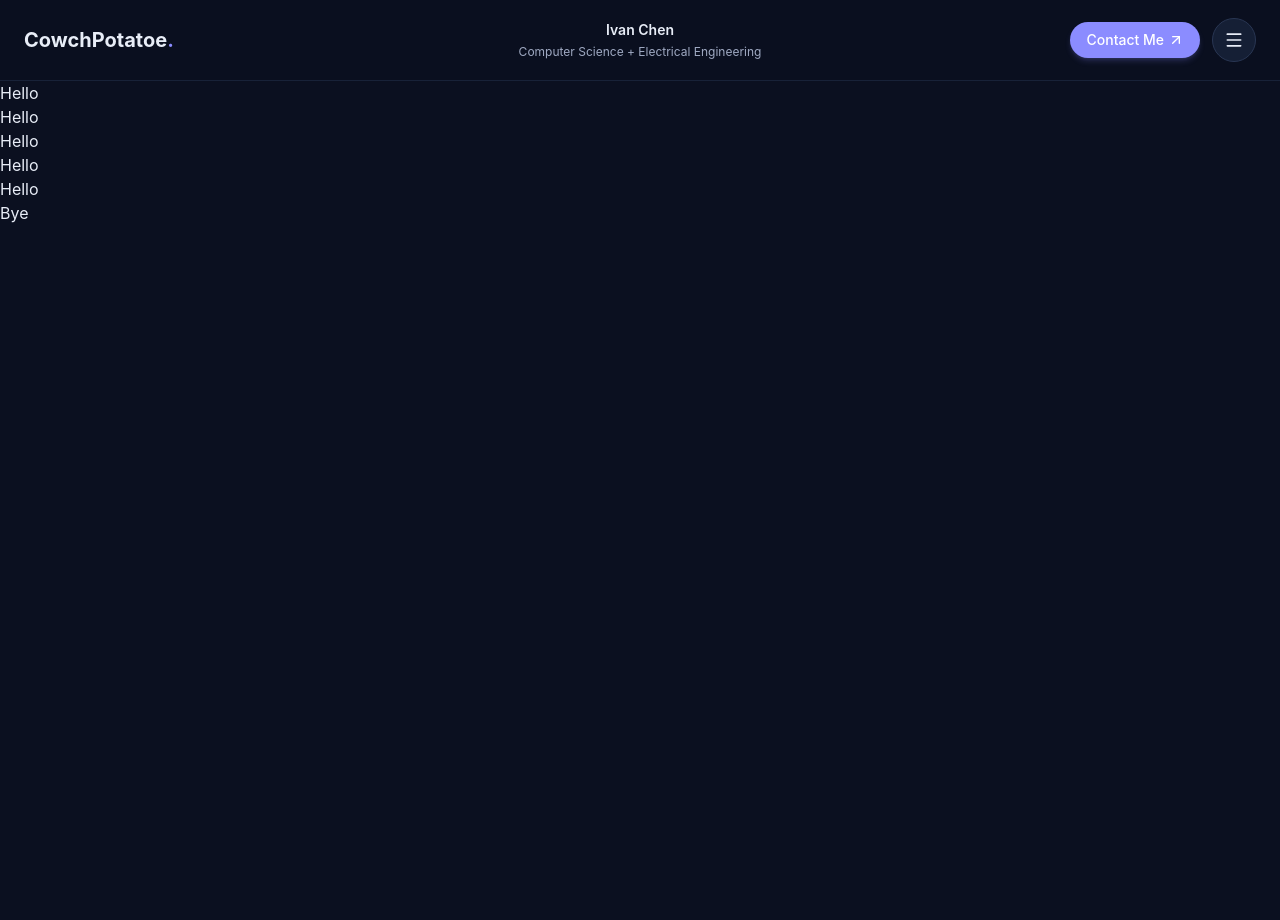
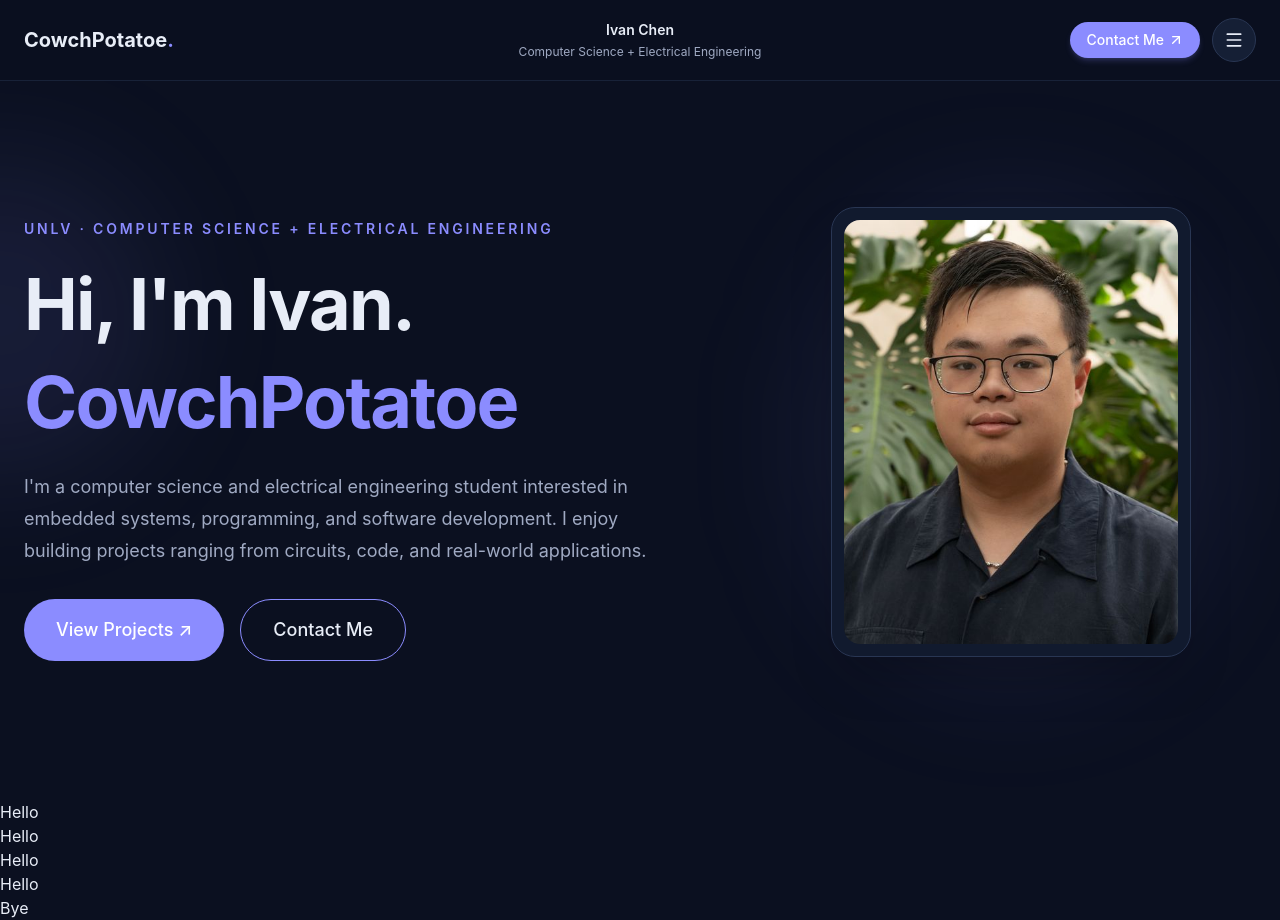
Before and after one commit to CowchPotatoe/Portfolio, a React (Vite) app: page / in a window 1280 px wide. Before the commit the page ends 800 px from the top, so only its background shows below. Built offline with nearby package versions, Linux system fonts and the light colour scheme.

Commit message:
Updated Hero section

```diff
--- a/src/App.jsx
+++ b/src/App.jsx
@@ -10,7 +10,7 @@ function App() {
   return (
     <div className="min-h-screen overflow-x-hidden">
       <Navbar />
-      <main>
+      <main className="pt-16 sm:pt-20">
         <Hero />
         <About />
         <Projects />
--- a/src/components/layout/Navbar.jsx
+++ b/src/components/layout/Navbar.jsx
@@ -13,8 +13,8 @@ export const Navbar = () => {
 
   return (
     <header
-      id="top"
-      className="sticky top-0 z-50 border-b border-border/50 bg-background/90 backdrop-blur"
+    id="top"
+    className="fixed left-0 right-0 top-0 z-50 border-b border-border/50 bg-background/90 backdrop-blur"
     >
       <nav className="relative container mx-auto flex h-16 items-center justify-between px-4 sm:h-20 sm:px-6">
 
--- a/src/sections/Hero.jsx
+++ b/src/sections/Hero.jsx
@@ -1,5 +1,75 @@
+import { Button } from "@/components/Button";
+
 export const Hero = () => {
-    return (
-        <section>Hello</section>
-    );
-}
+  // Scroll to the section selected by each button
+  const scrollToSection = (sectionId) => {
+    document.getElementById(sectionId)?.scrollIntoView({
+      behavior: "smooth",
+    });
+  };
+
+  return (
+    <section id="hero" className="relative overflow-hidden">
+      {/* Subtle purple glow in the background */}
+      <div className="pointer-events-none absolute -left-40 top-20 h-80 w-80 rounded-full bg-primary/10 blur-3xl" />
+
+      <div className="relative mx-auto grid min-h-[calc(100svh-5rem)] max-w-7xl items-center gap-14 px-6 py-20 lg:grid-cols-[1.15fr_0.85fr] lg:gap-20">
+
+        {/* Introduction */}
+        <div className="text-center lg:text-left">
+          <p className="mb-5 text-sm font-semibold uppercase tracking-[0.2em] text-primary">
+            UNLV · Computer Science + Electrical Engineering
+          </p>
+
+          <h1 className="text-4xl font-bold leading-tight tracking-tight sm:text-5xl lg:text-6xl xl:text-7xl">
+            Hi, I'm Ivan.
+            <span className="mt-2 block text-primary">
+              CowchPotatoe
+            </span>
+          </h1>
+
+          <p className="mx-auto mt-6 max-w-2xl text-base leading-8 text-muted-foreground sm:text-lg lg:mx-0">
+            I'm a computer science and electrical engineering student
+            interested in embedded systems, programming, and software
+            development. I enjoy building projects ranging from
+            circuits, code, and real-world applications.
+          </p>
+
+          {/* Buttons that scroll to other sections */}
+          <div className="mt-8 flex flex-wrap justify-center gap-4 lg:justify-start">
+            <Button
+              size="lg"
+              onClick={() => scrollToSection("projects")}
+            >
+              View Projects <span aria-hidden="true">↗</span>
+            </Button>
+
+            <Button
+              size="lg"
+              variant="outline"
+              onClick={() => scrollToSection("contact")}
+            >
+              Contact Me
+            </Button>
+          </div>
+        </div>
+
+        {/* Profile photo */}
+        <div className="relative mx-auto w-full max-w-sm px-3 pb-4">
+          {/* Glow behind the photo */}
+          <div className="absolute inset-0 rounded-full bg-primary/10 blur-3xl" />
+
+          <div className="relative aspect-[4/5] overflow-hidden rounded-3xl border border-border bg-card p-3 shadow-2xl transition-all duration-300 hover:border-primary hover:shadow-[0_0_25px_rgba(139,140,255,0.45)]">
+            <img
+              src="/images/profile.jpeg"
+              alt="Ivan Chen"
+              className="h-full w-full rounded-2xl object-cover"
+            />
+          </div>
+
+        </div>
+
+      </div>
+    </section>
+  );
+};
```
Also changed, not shown: public/images/profile.jpeg (added).
